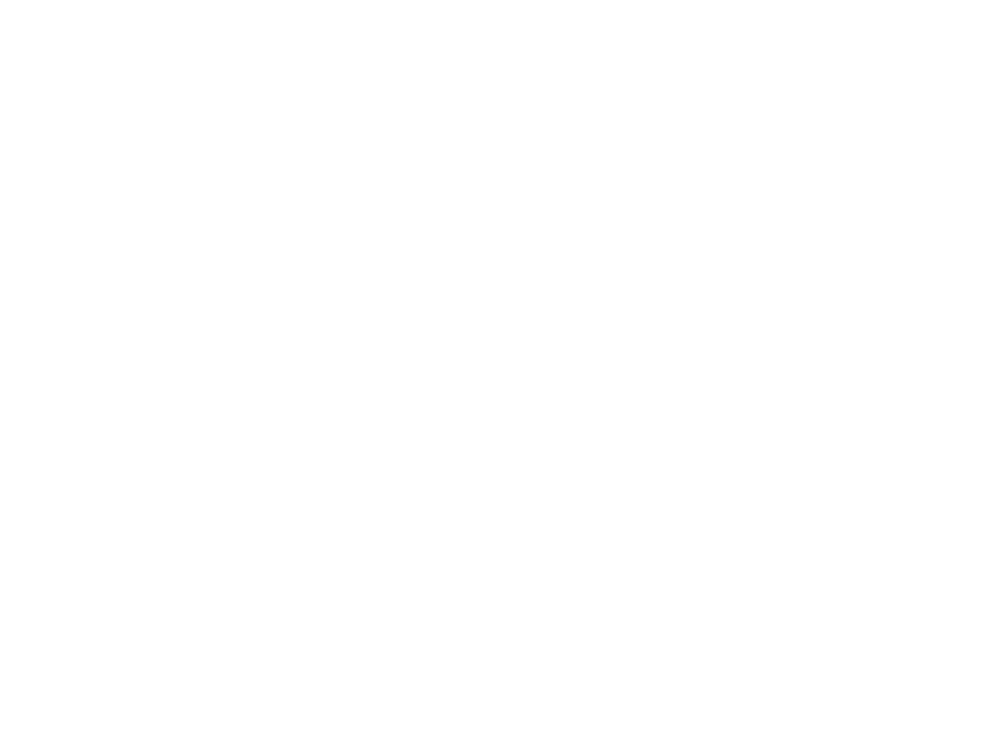
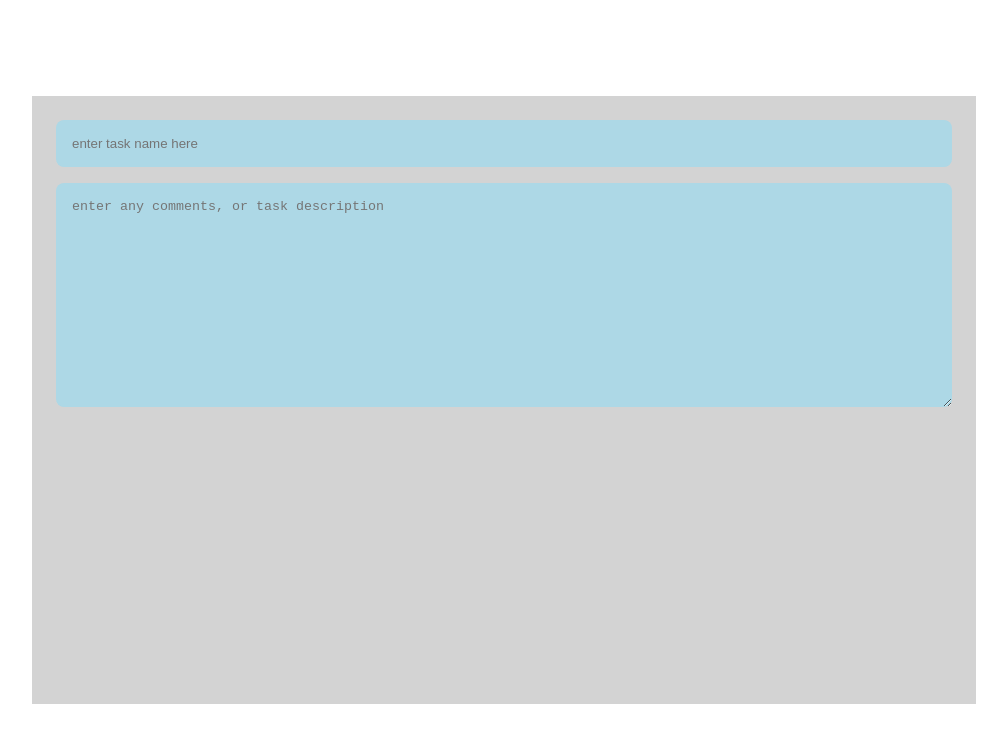
Before and after one commit to Sakidoe/ECS162-Final-Project, a Svelte app in the folder Final Project/app/frontend/: page / in a window 1280 px wide. Shown: the top 742 px of the page, without its empty margins (136-1143 px from the left). Built offline with nearby package versions, Linux system fonts and the light colour scheme.

Commit message:
skeleton of taskbox

```diff
--- a/Final Project/app/frontend/src/App.svelte
+++ b/Final Project/app/frontend/src/App.svelte
@@ -1,6 +1,6 @@
 <script lang="ts">
   import { onMount } from 'svelte';
-
+  import Task from './task.svelte';
   let apiKey: string = '';
 
 //   onMount(async () => {
@@ -15,5 +15,5 @@
 </script>
 
 <main>
-
+    <Task />
 </main>
--- /dev/null
+++ b/Final Project/app/frontend/src/task.svelte
@@ -0,0 +1,55 @@
+<script>
+
+</script>
+
+<style>
+    .background {
+        position: fixed;
+        top: 50%;
+        left: 50%;
+        transform: translate(-50%, -50%);
+        height: 70vh;
+        width: 70%;
+        background-color: lightgrey;
+        display: flex;
+        flex-direction: column;
+        padding: 24px;
+    }
+
+    .inputBox {
+        display: block;
+        width: 100%;
+        padding: 16px;
+        background-color: lightblue;
+        border: none;
+        border-radius: 8px;
+        box-sizing: border-box;
+    }
+    .commentBox {
+        display: block;
+        margin-top: 16px;
+        width: 100%;
+        height: 40%;
+        padding: 16px;
+        background-color: lightblue;
+        border: none;
+        border-radius: 8px;
+        box-sizing: border-box;
+    }
+</style>
+
+<main>
+    <div class="background">
+        <input
+            class="inputBox"
+            type="text"
+            placeholder="enter task name here"
+            required
+        />
+        <textarea
+            class="commentBox"
+            placeholder="enter any comments, or task description"
+            required
+        />
+    </div>
+</main>
```
Also changed, not shown: 1 other file (tests, documents, lock files or other folders).
